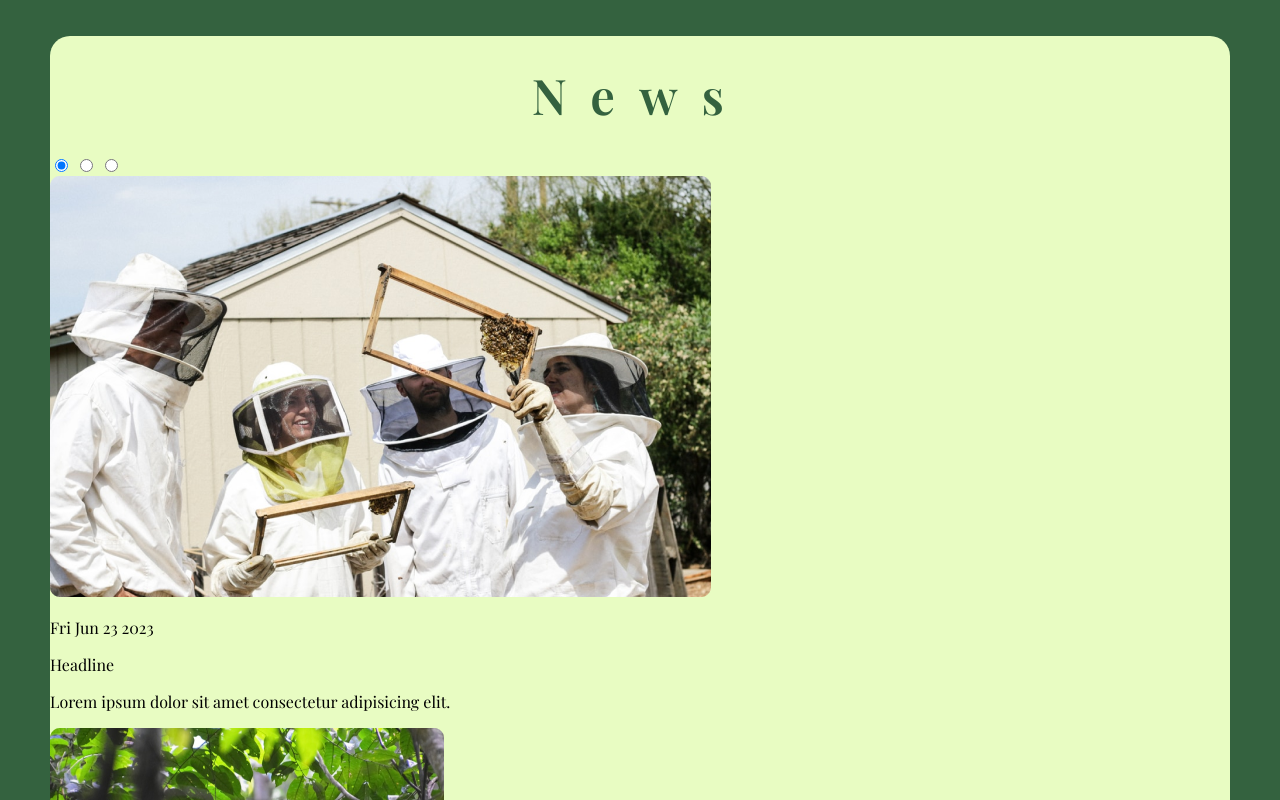
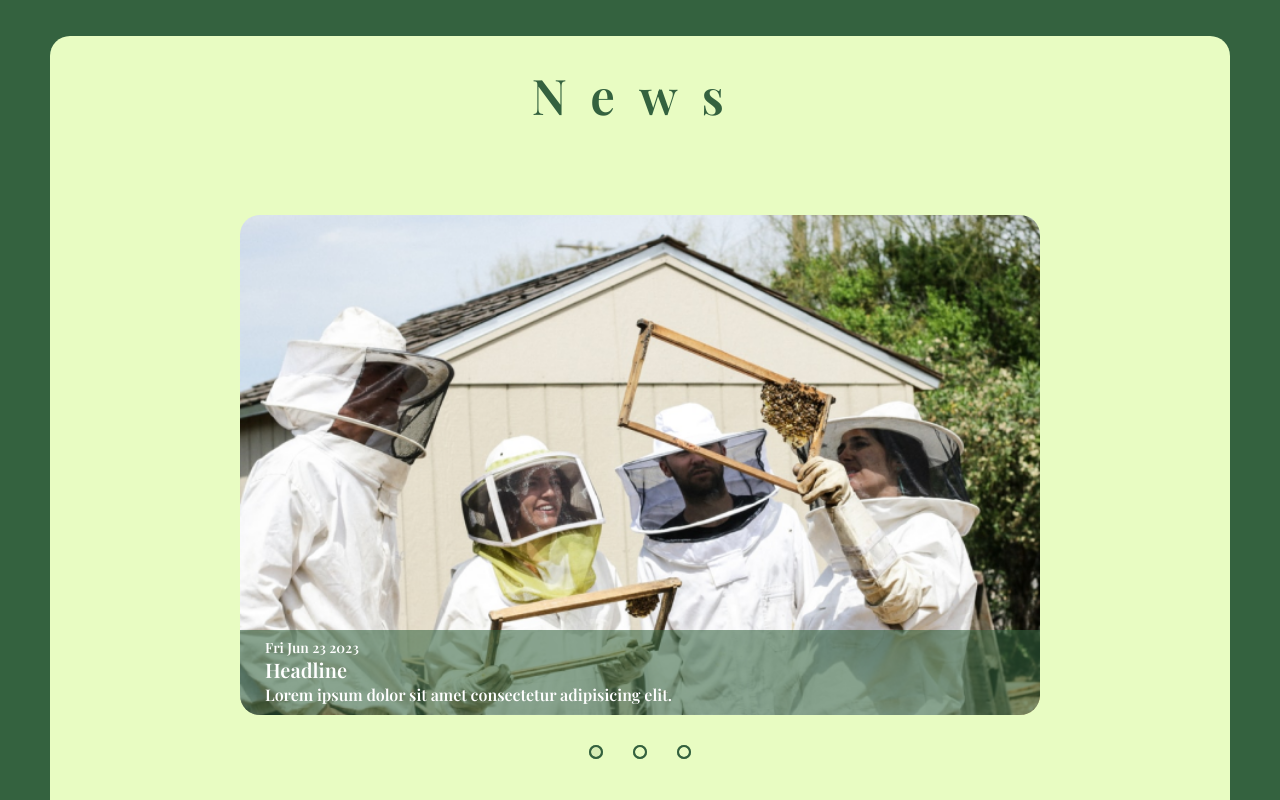
Before and after one commit to TetianaYehorova23/save-earth, a plain HTML site: page index.html in a window 1280 px wide. Shown: the part 6780-7580 px from the top of the page. Drawn offline with nearby package versions, Linux system fonts and the light colour scheme.

Commit message:
Update style.css

```diff
--- a/css/style.css
+++ b/css/style.css
@@ -805,3 +805,144 @@ h2#howwedoit {
     opacity: 1;
     height: 100%;
 }
+
+/*News*/
+h2#news {
+    padding-bottom: 0;
+}
+
+.section {
+    margin: 0;
+    padding: 0;
+    height: 85vh;
+    display: flex;
+    justify-content: center;
+    align-items: center;
+}
+
+.slider {
+    width: 800px;
+    height: 500px;
+    border-radius: 20px;
+    overflow: hidden;
+}
+
+.slide {
+    width: 500%;
+    height: 500px;
+    display: flex;
+}
+
+.slide input {
+    display: none;
+}
+
+.st {
+    width: 20%;
+    transition: 2s;
+}
+
+.st img {
+    width: 800px;
+    height: 500px;
+}
+
+.nav-m {
+    position: absolute;
+    width: 800px;
+    margin-top: 530px;
+    justify-content: center;
+    display: flex;
+}
+
+label.m-btn {
+    border: 2px solid rgba(52, 98, 63, 0.75);
+    padding: 5px;
+    border-radius: 20px;
+    cursor: pointer;
+    transition: 1s;
+}
+
+label.m-btn:not(:last-child){
+    margin-right: 30px;
+}
+
+label.m-btn:hover {
+    color: #34623F;
+}
+
+#radio1:checked ~ .first {
+    margin-left: 0;
+}
+
+#radio2:checked ~ .first {
+    margin-left: -20%;
+}
+#radio3:checked ~ .first {
+    margin-left: -40%;
+}
+
+.nav-auto {
+    position: absolute;
+    width: 800px;
+    margin-top: 530px;
+    display: flex;
+    justify-content: center;
+}
+
+.nav-auto div {
+    border: 2px solid #34623F;
+    padding: 5px;
+    border-radius: 20px;
+    transition: 1s;
+}
+.nav-auto div:not(:last-child){
+    margin-right: 30px;
+    justify-content: center;
+}
+#radio1:checked ~ .nav-auto .a-b1 {
+    background-color: #34623F;
+}
+#radio2:checked ~ .nav-auto .a-b2 {
+    background-color: #34623F;
+}
+#radio3:checked ~ .nav-auto .a-b3 {
+    background-color: #34623F;
+}
+
+.cap-bot {
+    background: rgba(52, 98, 63, 0.58);
+    color: white;
+    padding: 10px 25px;
+    position: sticky;
+    bottom: 0px;
+    width: 100%;
+    text-align: left;
+}
+
+.newsdate {
+    font-family: 'Playfair Display';
+    font-style: normal;
+    font-weight: 600;
+    font-size: 14px;
+    line-height: 120%;
+    margin: 0;
+}
+
+.newsheadline {
+    font-family: 'Playfair Display';
+    font-style: normal;
+    font-weight: 600;
+    font-size: 20px;
+    line-height: 1.33333;
+    margin: 0;
+}
+
+.newstext {
+    font-family: 'Playfair Display';
+    font-style: normal;
+    font-weight: 600;
+    font-size: 16px;
+    line-height: 1.35;
+    margin: 0;
+}
```
